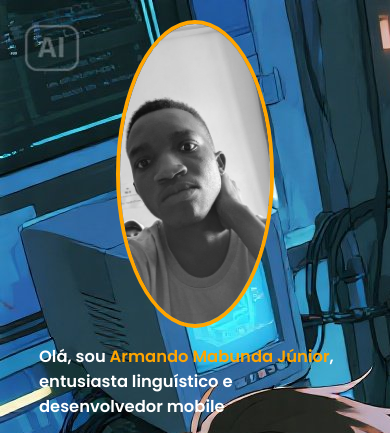
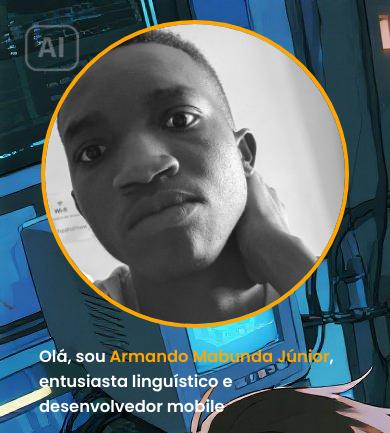
Before and after one commit to ArmandoDevJr258/Mylinks, a plain HTML site: page index.html in a window 390 px wide. Shown: the top 433 px of the page. Drawn offline with nearby package versions, Linux system fonts and the light colour scheme.

Commit message:
update bugs

```diff
--- a/styles.css
+++ b/styles.css
@@ -117,5 +117,6 @@ p{
 
   }
 
-  .MyImage { max-width: 150px; }
+  .MyImage {
+  border-radius: 50%; }
 }
```
